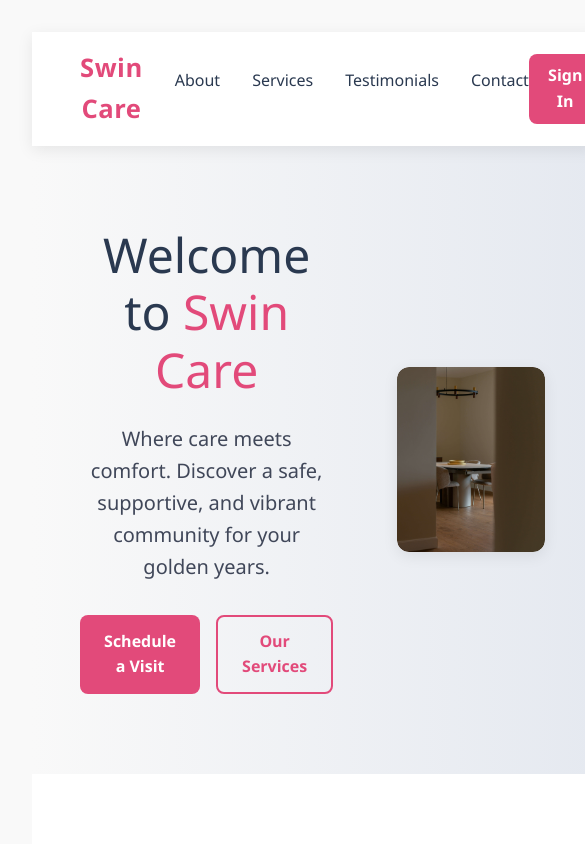
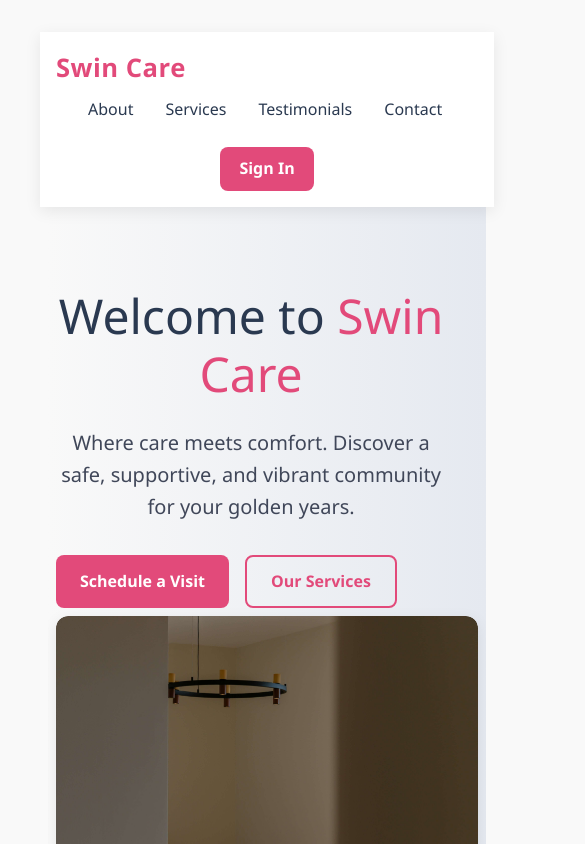
Before and after one commit to Takeruso/projectA, a Vue app in the folder frontend/: page / in a window 390 px wide. Shown: the top 844 px of the page, 585 px wide, since content can reach past the window. Built offline with nearby package versions, Linux system fonts and the light colour scheme.

Commit message:
adjesting screen size css on global

```diff
--- a/frontend/src/assets/styles/variables.css
+++ b/frontend/src/assets/styles/variables.css
@@ -11,12 +11,81 @@
   background-color: var(--light);
   color: var(--dark);
   min-height: 100vh;
+  min-width: 1200px;
   font-family: 'Segoe UI', Tahoma, Geneva, Verdana, sans-serif;
   line-height: 1.6;
+}
+
+:root .container {
+  width: 100% !important;
+}
+
+@media (max-width: 1200px) {
+  :root,
+  header,
+  main,
+  footer,
+  .container {
+    width: 100% !important;
+    max-width: 100% !important;
+    min-width: 0 !important;
+    margin: 0 auto !important;
+    padding-left: 12px !important;
+    padding-right: 12px !important;
+    box-sizing: border-box !important;
+  }
+
+  .dashboard-grid {
+    width: 100% !important;
+    display: grid !important;
+    grid-template-columns: repeat(auto-fit, minmax(240px, 1fr)) !important;
+    gap: 1rem !important;
+    min-width: 0 !important;
+    box-sizing: border-box !important;
+  }
+
+  .card {
+    width: 100% !important;
+    max-width: 100% !important;
+    min-width: 0 !important;
+    box-sizing: border-box !important;
+    word-wrap: break-word !important;
+  }
+}
+
+@media (max-width: 1000px) {
+  :root,
+  header,
+  main,
+  footer,
+  .container {
+    width: 100% !important;
+    max-width: 100% !important;
+    min-width: 0 !important;
+    margin: 0 auto !important;
+    padding-left: 8px !important;
+    padding-right: 8px !important;
+    box-sizing: border-box !important;
+  }
+
+  .container {
+    display: grid !important;
+    grid-template-columns: 1fr !important;
+    gap: 0.5rem !important;
+  }
+
+  .card {
+    width: 100% !important;
+    max-width: 100% !important;
+    min-width: 0 !important;
+    box-sizing: border-box !important;
+    word-wrap: break-word !important;
+  }
 }
 
 body {
   background-color: var(--light);
   color: var(--dark);
   line-height: 1.6;
+  overflow-x: auto;
 }
```
